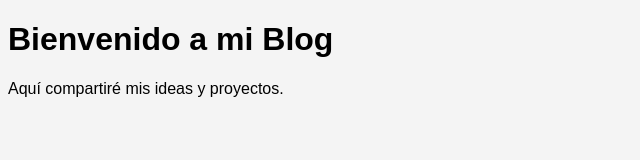
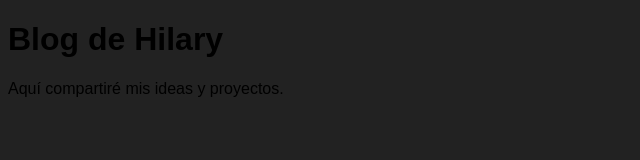
Before and after one commit to hilary-68/my-personal-blog, a plain HTML site: page index.html in a window 1280 px wide. Shown: the whole page, without its empty margins (0-640 px from the left). Drawn offline with Linux system fonts and the light colour scheme.

Commit message:
feat: Actualizar título y estilos base del blog

```diff
--- a/index.html
+++ b/index.html
@@ -1 +1 @@
-<!DOCTYPE html><html lang="es"><head><meta charset="UTF-8"><title>Mi Blog Personal</title><link rel="stylesheet" href="style.css"></head><body><h1>Bienvenido a mi Blog</h1><p>Aquí compartiré mis ideas y proyectos.</p></body></html>
+<!DOCTYPE html><html lang="es"><head><meta charset="UTF-8"><title>Mi Blog Personal</title><link rel="stylesheet" href="style.css"></head><body><h1>Blog de Hilary</h1><p>Aquí compartiré mis ideas y proyectos.</p></body></html>
--- a/style.css
+++ b/style.css
@@ -1 +1 @@
-body { font-family: sans-serif; background-color: #f4f4f4; }
+body { font-family: sans-serif; background-color: #222; }
```
